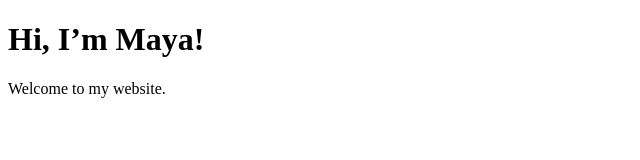
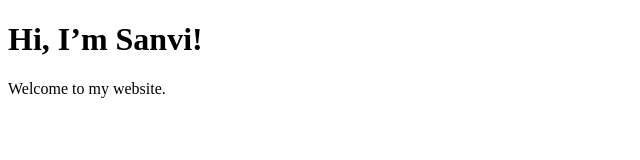
Before and after one commit to Sanvi3202011/sanvipersonalwebsite.github.io, a plain HTML site: page index.html in a window 1280 px wide. Shown: the full height of the page, 0-640 px from the left. Drawn offline with Linux system fonts and the light colour scheme.

Commit message:
Change header name from Maya to Sanvi

```diff
--- a/index.html
+++ b/index.html
@@ -4,7 +4,7 @@
 <title>Maya’s Portfolio</title>
   	</head>
   	<body>
-    		<h1>Hi, I’m Maya!</h1>
+    		<h1>Hi, I’m Sanvi!</h1>
     		<p>Welcome to my website.</p>
   	</body>
 </html>
```
